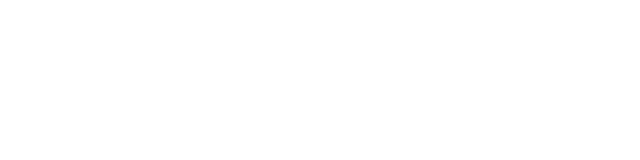
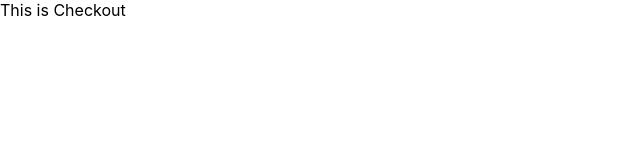
Before and after one commit to pjaepole/amazon_clone, a React (Create React App) app: page /checkout in a window 1280 px wide. Shown: the top 160 px of the page, without its empty margins (0-640 px from the left). Built offline with nearby package versions, Linux system fonts and the light colour scheme.

Commit message:
made components for checkout and login. imported to app.js

```diff
--- a/src/App.js
+++ b/src/App.js
@@ -2,18 +2,19 @@
 import './App.css';
 import {BrowserRouter as Router, Routes, Route} from 'react-router-dom'
 import Homepage from './components/Homepage';
-
+import Checkout from './components/Checkout';
+import Login from './components/Login';
 function App() {
   return (
     <Router>
 
         <Routes>
-          <Route path='/checkout'>
+          <Route path='/checkout'element={<Checkout/>}/>
 
-          </Route>
-          <Route path='/login'>
 
-          </Route>
+          <Route path='/login'element={<Login/>}/>
+
+
           <Route path='/' element={<Homepage/>}/>
 
 
--- /dev/null
+++ b/src/components/Checkout.js
@@ -0,0 +1,9 @@
+function Checkout(){
+    return (
+        <div>
+            This is Checkout
+        </div>
+    )
+}
+
+export default Checkout
--- /dev/null
+++ b/src/components/Login.js
@@ -0,0 +1,9 @@
+function Login(){
+    return (
+        <div>
+            This is Login
+        </div>
+    )
+}
+
+export default Login
```
